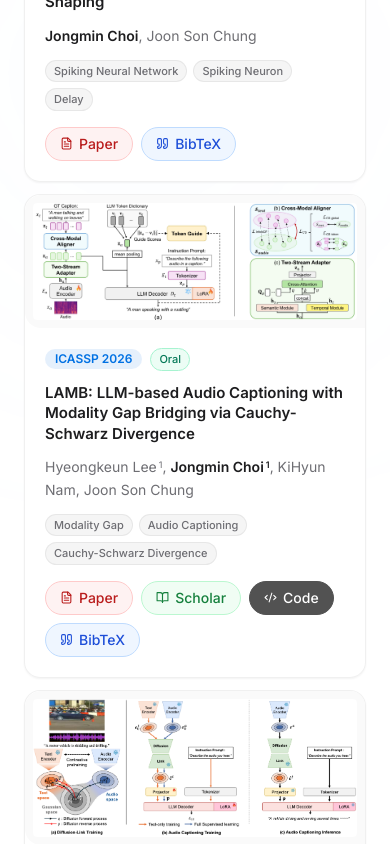
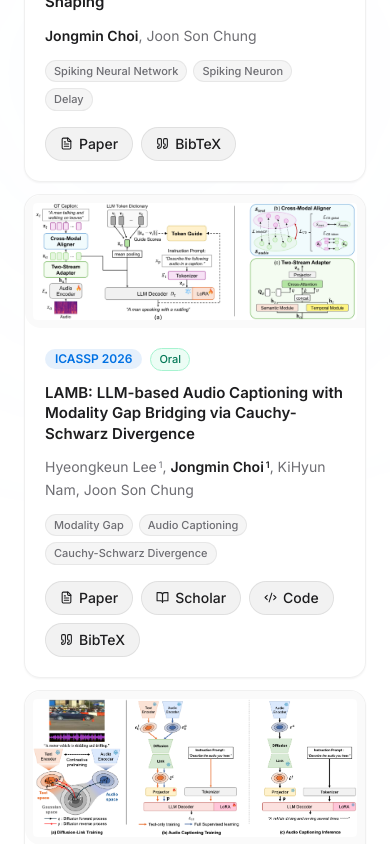
Before and after one commit to cjongmin/cjongmin.github.io, a React (Vite) app: page / in a window 390 px wide. Shown: the part 2480-3324 px from the top of the page. Built offline with nearby package versions, Linux system fonts and the light colour scheme.

Commit message:
Polish: ambient glow, hero, navbar glass, about text, section continuity

```diff
--- a/src/components/Contact.tsx
+++ b/src/components/Contact.tsx
@@ -75,7 +75,7 @@ export default function Contact() {
           initial={{ opacity: 0, y: 16 }}
           animate={inView ? { opacity: 1, y: 0 } : {}}
           transition={{ duration: 0.6, delay: 0.18 }}
-          className="grid grid-cols-1 sm:grid-cols-2 lg:grid-cols-3 gap-4"
+          className="grid grid-cols-2 sm:grid-cols-5 gap-3"
         >
           {contactItems.map(({ icon: Icon, label, value, href, primary }, i) => {
             const inner = (
--- a/src/components/PublicationCard.tsx
+++ b/src/components/PublicationCard.tsx
@@ -14,19 +14,8 @@ const PREPRINT_VENUES = ['arXiv', 'Preprint']
 
 const BASE_BTN = 'inline-flex items-center gap-1.5 px-3.5 py-1.5 rounded-full text-sm font-medium transition-colors duration-150 border'
 
-function linkButtonClass(label: string): string {
-  switch (label) {
-    case 'Paper':
-      return `${BASE_BTN} bg-red-50 text-red-700 border-red-200 hover:bg-red-100 dark:bg-red-950/30 dark:text-red-400 dark:border-red-800/60 dark:hover:bg-red-950/50`
-    case 'Scholar':
-      return `${BASE_BTN} bg-green-50 text-green-700 border-green-200 hover:bg-green-100 dark:bg-green-950/30 dark:text-green-400 dark:border-green-800/60 dark:hover:bg-green-950/50`
-    case 'Code':
-      return `${BASE_BTN} bg-neutral-600 text-white border-neutral-600 hover:bg-neutral-500 dark:bg-zinc-700 dark:text-zinc-100 dark:border-zinc-600 dark:hover:bg-zinc-600`
-    case 'BibTeX':
-      return `${BASE_BTN} bg-blue-50 text-blue-700 border-blue-200 hover:bg-blue-100 dark:bg-blue-950/30 dark:text-blue-400 dark:border-blue-800/60 dark:hover:bg-blue-950/50`
-    default:
-      return `${BASE_BTN} bg-black/[0.05] text-secondary border-black/[0.08] hover:bg-black/[0.08] dark:bg-white/[0.07] dark:border-white/[0.1] dark:hover:bg-white/[0.1]`
-  }
+function linkButtonClass(_label: string): string {
+  return `${BASE_BTN} bg-black/[0.05] text-[#1D1D1F] border-black/[0.08] hover:bg-black/[0.09] dark:bg-white/[0.08] dark:text-[#F5F5F7] dark:border-white/[0.1] dark:hover:bg-white/[0.13]`
 }
 
 function parseAuthor(raw: string): { name: string; sup: string | null } {
@@ -56,7 +45,7 @@ export default function PublicationCard({ pub, index }: PublicationCardProps) {
         transition={{ duration: 0.5, delay: index * 0.07 }}
         className="glass-card overflow-hidden hover:shadow-md transition-shadow duration-200"
       >
-        <div className="flex flex-col sm:flex-row gap-0">
+        <div className="flex flex-col sm:flex-row sm:h-[240px] gap-0">
           {/* Representative image */}
           {pub.image && !imgError ? (
             <div className="sm:w-[264px] sm:shrink-0 bg-neutral-50 dark:bg-zinc-900/60 flex items-center justify-center overflow-hidden p-2 rounded-l-2xl">
@@ -64,7 +53,7 @@ export default function PublicationCard({ pub, index }: PublicationCardProps) {
                 src={pub.image}
                 alt={pub.title}
                 onError={() => setImgError(true)}
-                className="w-full h-full object-contain max-h-44 sm:max-h-none rounded"
+                className="w-full h-full object-contain max-h-44 sm:max-h-full rounded"
               />
             </div>
           ) : pub.image && imgError ? (
```
